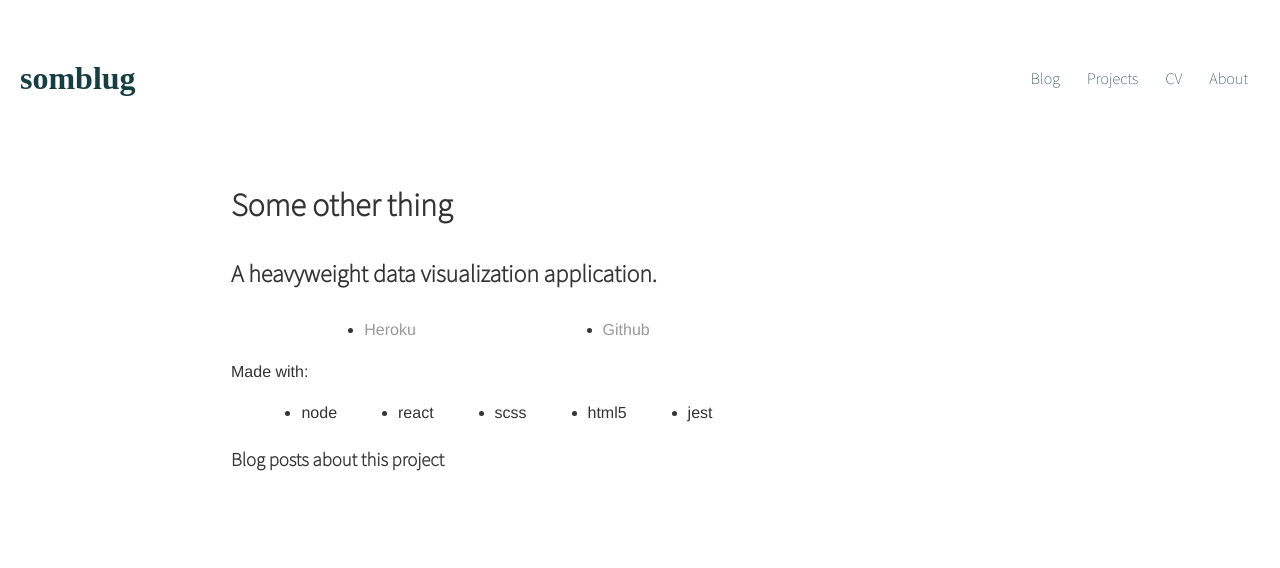
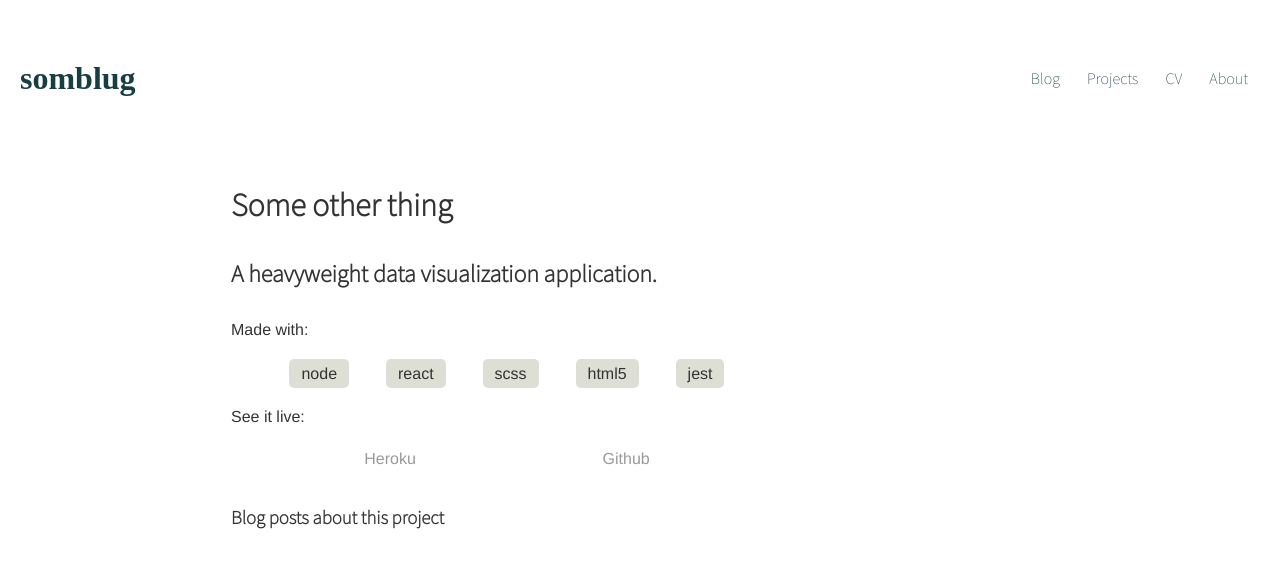
Before and after one commit to christysimmons/christysimmons.github.io, a Jekyll site: the page built from _projects/dashy.1.md, in a window 1280 px wide. Shown: the top 568 px of the page. Built offline with Jekyll 4.4.1, drawn with Linux system fonts in a browser that asks for light colours; some web fonts are replaced.

Commit message:
Add styling for projects and cv pages

```diff
--- a/_layouts/project.html
+++ b/_layouts/project.html
@@ -5,22 +5,25 @@ layout: default
 <h1> {{ page.title }} </h1>
 <h2>{{content | markdownify}}</h2>
 
+
+
+<p>Made with:</p>
+<ul class="project-utils">
+    {% for util in page.utilities %}
+    <li class="util-li"> {{ util }} </li>
+    {% endfor %}
+</ul>
+<p>See it live:</p>
 <ul class="project-links">
         <li><a href={{ project.heroku_link }}>Heroku</a></li>
         <li><a href={{ project.github_link }}>Github</a></li>
     </ul>
-    <p>Made with:</p>
-    <ul class="project-utils">
-        {% for util in page.utilities %}
-        <li> {{ util }} </li>
-        {% endfor %}
-    </ul>
 
 
 <h3>Blog posts about this project</h3>
-<ul>
+<ul class="list-top-level">
     {% assign filtered_posts = site.posts | where: 'project', page.title %}
     {% for post in filtered_posts %}
-        <li><a href="{{ post.url }}">{{ post.title }}</a></li>
+        <li><a href="{{ post.url }}">{{ post.title }}</a> - {{post.excerpt | strip_html | strip_newlines | escape}} </li>
     {% endfor %}
 </ul>
--- /dev/null
+++ b/_sass/cv.scss
@@ -0,0 +1,19 @@
+.cv-header{
+    display: flex;
+    flex-direction: row;
+    justify-content: space-between;
+}
+
+.cv-employer{
+    font-size: .9em;
+}
+
+.cv-dates{
+    color: $medgray;
+    font-size: .8em;
+}
+
+.cv-content{
+    border-bottom: 1px dashed $medgray;
+    margin-bottom: $lg-size;
+}
--- a/_sass/projects.scss
+++ b/_sass/projects.scss
@@ -1,4 +1,4 @@
-//PROJECT SUMMARY
+//PROJECT SUMMARY PAGE
 
 .projects-summary ul {
         list-style: none;
@@ -37,13 +37,15 @@
   }
 
 
-//PROJECT INDIVIDUAL
+//PROJECT INDIVIDUAL PAGE
 
 .project-links {
     width: 32em;
     display: flex;
     flex-direction: row;
     justify-content: space-around;
+    list-style: none;
+    margin-bottom: $lg-size;
 }
 
 .project-utils {
@@ -51,4 +53,12 @@
     display: flex;
     flex-direction: row;
     justify-content: space-around;
+    list-style: none;
 }
+
+.util-li{
+    padding: 2px $sm-size;
+    //border: 1px solid $medgray;
+    background-color: $khaki;
+    border-radius: 5px;
+}
--- a/assets/css/styles.scss
+++ b/assets/css/styles.scss
@@ -7,5 +7,6 @@
 @import "main";
 @import "header";
 @import 'content';
+@import 'cv';
 @import 'projects';
 @import 'searchbar';
--- a/js/search.js
+++ b/js/search.js
@@ -152,7 +152,7 @@
                 resultsContainer: null,
                 json: [],
                 success: Function.prototype,
-                searchResultTemplate: '<li><a href="{url}" title="{desc}">{title}</a> - {category} </li>',
+                searchResultTemplate: '<li><a href="{url}" title="{desc}">{title}</a> - {date} - {category} </li>',
                 templateMiddleware: Function.prototype,
                 sortMiddleware: function () {
                     return 0
--- a/search.json
+++ b/search.json
@@ -9,7 +9,7 @@ layout: null
       "url"      : "{{ site.baseurl }}{{ post.url }}",
       "category" : "{{ post.categories | join: ', '  }}",
       "tags"     : "{{ post.tags | join: ', ' }}",
-      "date"     : "{{ post.date }}",
+      "date"     : "{{ post.date | date: "%-d %B %Y"}}",
       "project"  : "{{post.project}}"
 
     } {% unless forloop.last %},{% endunless %}
```
Also changed, not shown: _jobs/2011_vertical_response.md (renamed from _jobs/vertical_response.md, +1 -1 lines), _jobs/2014_euclid_analytics.md (renamed from _jobs/euclid_analytics.md, +1 -1 lines), _jobs/2016_self_employed.md (added, +9 -0 lines), _jobs/2018_lexis_nexis.md (added, +9 -0 lines), _posts/2019-05-31-styling-jekyll.md (added, +11 -0 lines), cv.html (+26 -11 lines).
